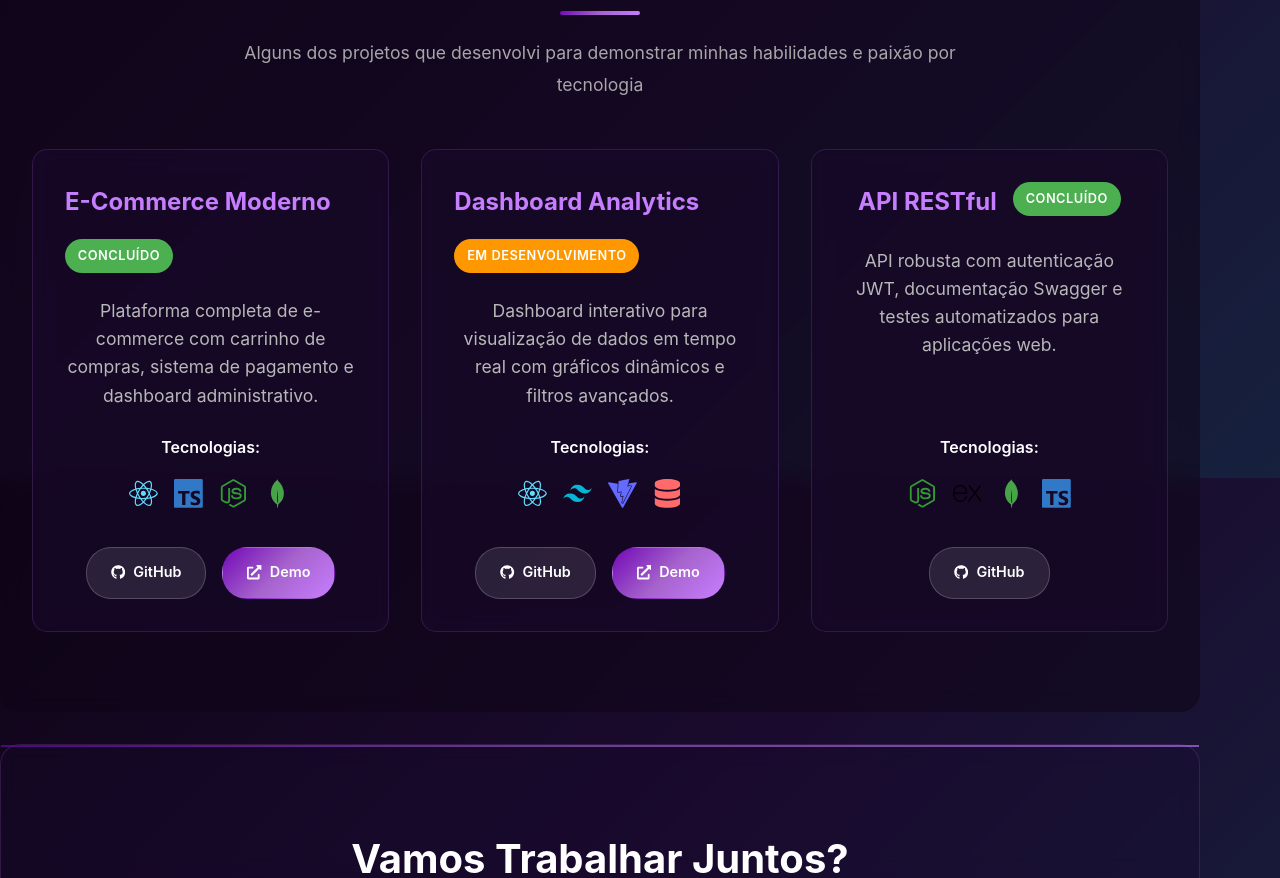
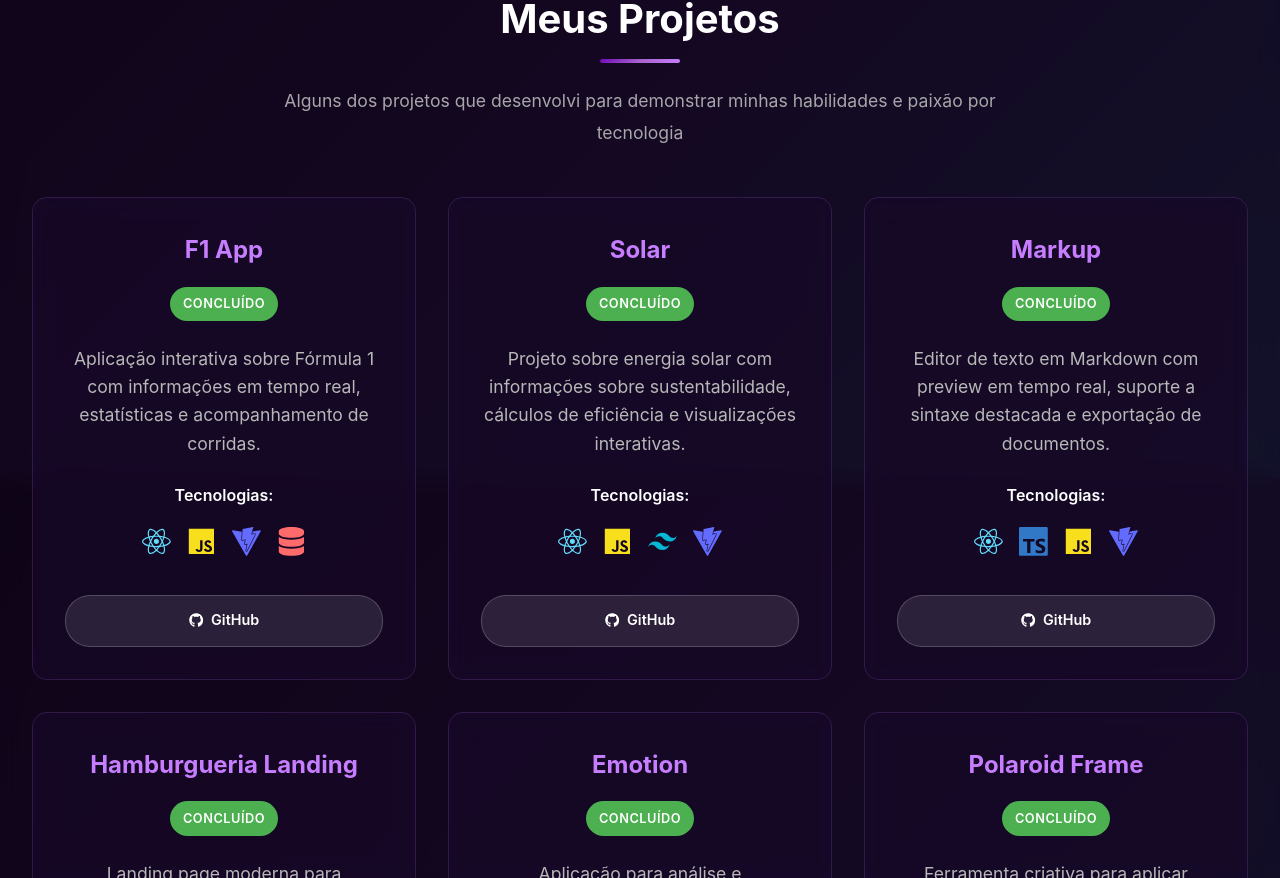
Before and after one commit to RuasCardi/Portfolio, a React (Vite) app: page / in a window 1280 px wide. Shown: the part 1922-2800 px from the top of the page. Built offline with nearby package versions, Linux system fonts and the light colour scheme.

Commit message:
fix: correção de responsividade

```diff
--- a/index.html
+++ b/index.html
@@ -2,8 +2,11 @@
 <html lang="pt-BR">
   <head>
     <meta charset="UTF-8" />
-    <title>Guilherme Ruas | Portfólio</title>
     <meta name="viewport" content="width=device-width, initial-scale=1.0" />
+    <meta name="description" content="Guilherme Ruas - Desenvolvedor Full Stack especializado em React, Node.js e tecnologias modernas. Confira meu portfólio de projetos." />
+    <meta name="keywords" content="desenvolvedor, full stack, react, nodejs, portfolio, web developer" />
+    <meta name="author" content="Guilherme Ruas" />
+    <title>Guilherme Ruas | Desenvolvedor Full Stack</title>
   </head>
   <body>
     <div id="root"></div>
--- a/package.json
+++ b/package.json
@@ -1,6 +1,7 @@
 {
   "name": "guilherme-ruas-portfolio",
   "version": "1.0.0",
+  "type": "module",
   "scripts": {
     "dev": "vite",
     "build": "vite build",
@@ -12,7 +13,7 @@
     "react-icons": "^5.5.0"
   },
   "devDependencies": {
-    "@vitejs/plugin-react": "^5.0.2",
-    "vite": "^7.1.5"
+    "@vitejs/plugin-react": "^4.3.0",
+    "vite": "^5.4.0"
   }
 }
--- a/src/index.css
+++ b/src/index.css
@@ -38,8 +38,8 @@ body {
 }
 
 section {
-  padding: 5rem 2rem;
-  max-width: 1200px;
+  padding: 6rem 2rem;
+  max-width: 1400px;
   margin: 0 auto;
   position: relative;
 }
@@ -384,24 +384,28 @@ p {
 .about {
   background: rgba(26, 11, 46, 0.3);
   border-radius: 20px;
-  margin: 2rem 0;
+  margin: 2rem auto;
   backdrop-filter: blur(10px);
   border: 1px solid rgba(166, 99, 204, 0.2);
   text-align: center !important;
+  width: 100%;
 }
 
 .about-content {
-  display: grid;
+  display: flex;
+  flex-direction: column;
   gap: 3rem;
   margin-top: 2rem;
   text-align: center !important;
-  justify-items: center !important;
+  align-items: center !important;
+  justify-content: center !important;
 }
 
 .about-text {
   text-align: center !important;
   max-width: 800px;
   margin: 0 auto !important;
+  width: 100%;
 }
 
 .about-text p {
@@ -414,6 +418,11 @@ p {
 .about-text strong {
   color: var(--bright-purple);
   font-weight: 700;
+}
+
+.skills-section {
+  width: 100%;
+  text-align: center;
 }
 
 .skills-section h3 {
@@ -518,9 +527,10 @@ p {
 .projects {
   background: rgba(15, 4, 23, 0.5);
   border-radius: 20px;
-  margin: 2rem 0;
+  margin: 2rem auto;
   backdrop-filter: blur(10px);
   text-align: center !important;
+  width: 100%;
 }
 
 .projects-subtitle {
@@ -534,10 +544,10 @@ p {
 .project-grid {
   display: grid;
   gap: 2rem;
-  grid-template-columns: repeat(auto-fit, minmax(350px, 1fr));
+  grid-template-columns: repeat(auto-fill, minmax(320px, 1fr));
   margin-top: 3rem;
   justify-items: center;
-  max-width: 1200px;
+  max-width: 1400px;
   margin-left: auto;
   margin-right: auto;
 }
@@ -557,6 +567,8 @@ p {
   gap: 1.5rem;
   text-align: center !important;
   align-items: center !important;
+  width: 100%;
+  max-width: 400px;
 }
 
 .project-card::before {
@@ -584,10 +596,12 @@ p {
 
 .project-header {
   display: flex;
-  justify-content: space-between;
-  align-items: flex-start;
-  flex-wrap: wrap;
+  justify-content: center;
+  align-items: center;
+  flex-direction: column;
   gap: 1rem;
+  width: 100%;
+  text-align: center;
 }
 
 .project-card h3 {
@@ -613,6 +627,11 @@ p {
   margin: 0;
   flex-grow: 1;
   text-align: center !important;
+}
+
+.project-tech {
+  width: 100%;
+  text-align: center;
 }
 
 .project-tech h4 {
@@ -645,6 +664,9 @@ p {
   display: flex;
   gap: 1rem;
   margin-top: auto;
+  width: 100%;
+  justify-content: center;
+  flex-wrap: wrap;
 }
 
 .project-link {
@@ -689,9 +711,10 @@ p {
 .contact {
   background: rgba(26, 11, 46, 0.3);
   border-radius: 20px;
-  margin: 2rem 0;
+  margin: 2rem auto;
   backdrop-filter: blur(10px);
   border: 1px solid rgba(166, 99, 204, 0.2);
+  width: 100%;
 }
 
 .contact-content {
@@ -896,6 +919,12 @@ p {
 }
 
 /* Responsividade */
+@media (max-width: 1024px) {
+  .project-grid {
+    grid-template-columns: repeat(auto-fit, minmax(280px, 1fr));
+  }
+}
+
 @media (max-width: 768px) {
   h1 {
     font-size: 2.5rem;
@@ -903,6 +932,10 @@ p {
 
   h2 {
     font-size: 2rem;
+  }
+
+  p {
+    font-size: 1rem;
   }
 
   .skills-grid {
@@ -932,8 +965,9 @@ p {
     align-items: center;
   }
 
-  .social-buttons a {
-    width: 250px;
+  .social-btn {
+    width: 100%;
+    max-width: 280px;
     justify-content: center;
   }
 
@@ -943,6 +977,56 @@ p {
 
   .project-grid {
     grid-template-columns: 1fr;
+    gap: 1.5rem;
+  }
+
+  .project-card {
+    max-width: 100%;
+  }
+
+  .about-content {
+    gap: 2rem;
+  }
+}
+
+@media (max-width: 480px) {
+  h1 {
+    font-size: 2rem;
+  }
+
+  h2 {
+    font-size: 1.5rem;
+  }
+
+  .hero h2 {
+    font-size: 1.3rem;
+  }
+
+  .hero-description {
+    font-size: 1rem;
+  }
+
+  .social-btn {
+    padding: 0.8rem 1.5rem;
+    font-size: 0.9rem;
+  }
+
+  section {
+    padding: 2rem 1rem;
+  }
+
+  .project-card {
+    padding: 1.5rem;
+  }
+
+  .skill-card {
+    min-width: 80px;
+    max-width: 100px;
+    padding: 0.8rem 0.5rem;
+  }
+
+  .skill-icon {
+    font-size: 1.8rem;
   }
 }
 
--- a/src/sections/Contact.jsx
+++ b/src/sections/Contact.jsx
@@ -26,8 +26,8 @@ export default function Contact() {
     {
       icon: <FaLinkedin />,
       label: "LinkedIn",
-      value: "guilherme-ruas",
-      link: "https://linkedin.com/in/guilherme-ruas",
+      value: "guilherme-cardinalli",
+      link: "https://www.linkedin.com/in/guilherme-cardinalli-b28634363/",
       color: "#0077B5"
     },
     {
--- a/src/sections/Hero.jsx
+++ b/src/sections/Hero.jsx
@@ -37,7 +37,7 @@ export default function Hero() {
           </a>
 
           <a
-            href="https://linkedin.com/in/seu-linkedin"
+            href="https://www.linkedin.com/in/guilherme-cardinalli-b28634363/"
             target="_blank"
             rel="noopener noreferrer"
             className="social-btn linkedin"
--- a/src/sections/Projects.jsx
+++ b/src/sections/Projects.jsx
@@ -18,43 +18,85 @@ export default function Projects() {
   const projects = [
     {
       id: 1,
-      title: "E-Commerce Moderno",
-      description: "Plataforma completa de e-commerce com carrinho de compras, sistema de pagamento e dashboard administrativo.",
+      title: "F1 App",
+      description: "Aplicação interativa sobre Fórmula 1 com informações em tempo real, estatísticas e acompanhamento de corridas.",
       technologies: [
         { icon: <FaReact />, name: "React", color: "#61DAFB" },
-        { icon: <SiTypescript />, name: "TypeScript", color: "#3178C6" },
-        { icon: <FaNodeJs />, name: "Node.js", color: "#339933" },
-        { icon: <SiMongodb />, name: "MongoDB", color: "#47A248" }
+        { icon: <FaJs />, name: "JavaScript", color: "#F7DF1E" },
+        { icon: <SiVite />, name: "Vite", color: "#646CFF" },
+        { icon: <FaDatabase />, name: "API", color: "#FF6B6B" }
       ],
-      github: "https://github.com/RuasCardi",
-      demo: "https://seu-projeto-demo.vercel.app",
+      github: "https://github.com/RuasCardi/F1app",
+      demo: null,
       status: "Concluído"
     },
     {
       id: 2,
-      title: "Dashboard Analytics",
-      description: "Dashboard interativo para visualização de dados em tempo real com gráficos dinâmicos e filtros avançados.",
+      title: "Solar",
+      description: "Projeto sobre energia solar com informações sobre sustentabilidade, cálculos de eficiência e visualizações interativas.",
       technologies: [
         { icon: <FaReact />, name: "React", color: "#61DAFB" },
+        { icon: <FaJs />, name: "JavaScript", color: "#F7DF1E" },
         { icon: <SiTailwindcss />, name: "Tailwind", color: "#06B6D4" },
+        { icon: <SiVite />, name: "Vite", color: "#646CFF" }
+      ],
+      github: "https://github.com/RuasCardi/Solar",
+      demo: null,
+      status: "Concluído"
+    },
+    {
+      id: 3,
+      title: "Markup",
+      description: "Editor de texto em Markdown com preview em tempo real, suporte a sintaxe destacada e exportação de documentos.",
+      technologies: [
+        { icon: <FaReact />, name: "React", color: "#61DAFB" },
+        { icon: <SiTypescript />, name: "TypeScript", color: "#3178C6" },
+        { icon: <FaJs />, name: "JavaScript", color: "#F7DF1E" },
+        { icon: <SiVite />, name: "Vite", color: "#646CFF" }
+      ],
+      github: "https://github.com/RuasCardi/markup",
+      demo: null,
+      status: "Concluído"
+    },
+    {
+      id: 4,
+      title: "Hamburgueria Landing",
+      description: "Landing page moderna para hamburgueria com design atraente, menu interativo e seção de pedidos online.",
+      technologies: [
+        { icon: <FaReact />, name: "React", color: "#61DAFB" },
+        { icon: <FaJs />, name: "JavaScript", color: "#F7DF1E" },
+        { icon: <SiTailwindcss />, name: "Tailwind", color: "#06B6D4" },
+        { icon: <SiVite />, name: "Vite", color: "#646CFF" }
+      ],
+      github: "https://github.com/RuasCardi/hamburgueria-landing",
+      demo: null,
+      status: "Concluído"
+    },
+    {
+      id: 5,
+      title: "Emotion",
+      description: "Aplicação para análise e reconhecimento de emoções com interface intuitiva e visualizações dinâmicas.",
+      technologies: [
+        { icon: <FaReact />, name: "React", color: "#61DAFB" },
+        { icon: <FaJs />, name: "JavaScript", color: "#F7DF1E" },
         { icon: <SiVite />, name: "Vite", color: "#646CFF" },
         { icon: <FaDatabase />, name: "API", color: "#FF6B6B" }
       ],
-      github: "https://github.com/RuasCardi",
-      demo: "https://seu-dashboard-demo.vercel.app",
-      status: "Em Desenvolvimento"
+      github: "https://github.com/RuasCardi/Emotion",
+      demo: null,
+      status: "Concluído"
     },
     {
-      id: 3,
-      title: "API RESTful",
-      description: "API robusta com autenticação JWT, documentação Swagger e testes automatizados para aplicações web.",
+      id: 6,
+      title: "Polaroid Frame",
+      description: "Ferramenta criativa para aplicar efeitos de moldura estilo polaroid em imagens com filtros personalizáveis.",
       technologies: [
-        { icon: <FaNodeJs />, name: "Node.js", color: "#339933" },
-        { icon: <SiExpress />, name: "Express", color: "#000000" },
-        { icon: <SiMongodb />, name: "MongoDB", color: "#47A248" },
-        { icon: <SiTypescript />, name: "TypeScript", color: "#3178C6" }
+        { icon: <FaReact />, name: "React", color: "#61DAFB" },
+        { icon: <FaJs />, name: "JavaScript", color: "#F7DF1E" },
+        { icon: <SiVite />, name: "Vite", color: "#646CFF" },
+        { icon: <SiTailwindcss />, name: "Tailwind", color: "#06B6D4" }
       ],
-      github: "https://github.com/RuasCardi",
+      github: "https://github.com/RuasCardi/polaroid-frame",
       demo: null,
       status: "Concluído"
     }
```
Also changed, not shown: 1 other file (tests, documents, lock files or other folders).
